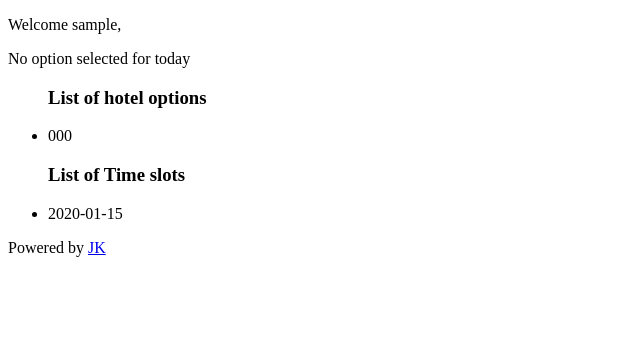
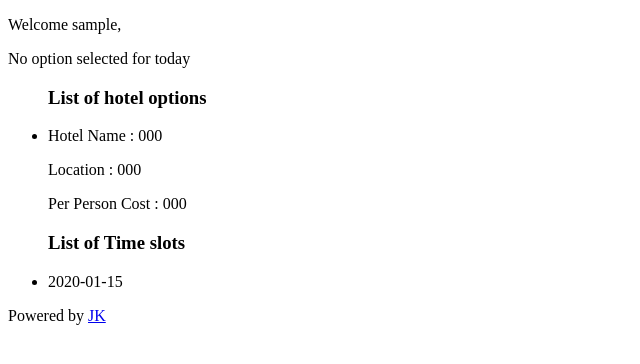
Before and after one commit to johnkishorem/luncharboptions, a Django app: page /polls/ in a window 1280 px wide. Shown: the part 26-390 px from the top of the page, without its empty margins (0-640 px from the left). Run offline with Django 3.2, Linux system fonts and the light colour scheme; a user stored in the database is signed in; tables that the repository leaves empty hold one stand-in row (values such as "Sample post").

Commit message:
Hotel view detailed as per model

```diff
--- a/polls/templates/polls/index.html
+++ b/polls/templates/polls/index.html
@@ -17,7 +17,11 @@
     <ul>
         <h3>List of hotel options</h3>
         {% for hotel in hotels %}
-        <li>{{ hotel.hotel_name}}</li>
+        <li>
+            <p>Hotel Name : {{ hotel.hotel_name}}</p>
+            <p>Location : {{ hotel.hotel_location }}</p>
+            <p>Per Person Cost : {{ hotel.hotel_avg_budget }}</p>
+        </li>
         {% endfor %}
     </ul>
 
```
